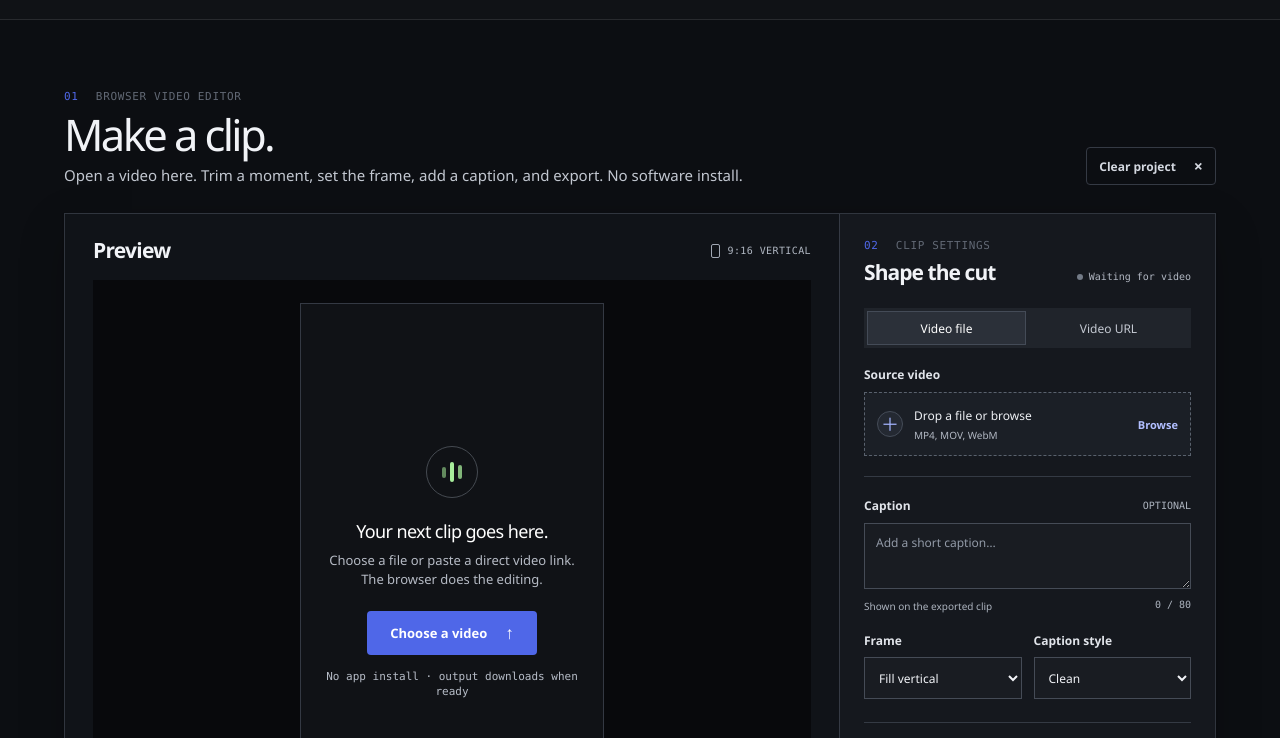
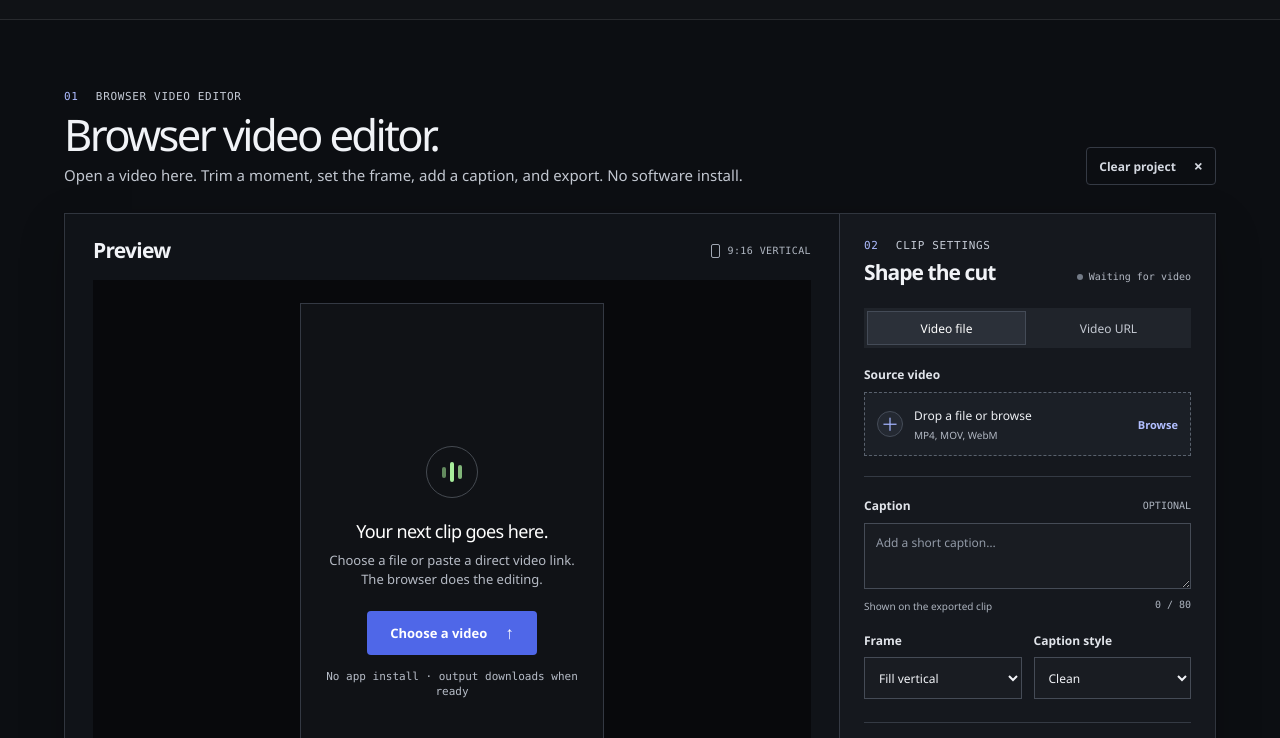
Before and after one commit to mark816p/supoclip-browser, a plain HTML site: page index.html in a window 1280 px wide. Shown: the part 48-786 px from the top of the page. Drawn offline with Linux system fonts and the light colour scheme.

Commit message:
Improve editor heading and dark label contrast

```diff
--- a/index.html
+++ b/index.html
@@ -32,7 +32,7 @@
       <div class="studio-head">
         <div>
           <p class="eyebrow"><span class="eyebrow-index">01</span> BROWSER VIDEO EDITOR</p>
-          <h1>Make a clip.</h1>
+          <h1>Browser video editor.</h1>
           <p class="intro">Open a video here. Trim a moment, set the frame, add a caption, and export. No software install.</p>
         </div>
         <button class="button button-quiet reset-button" id="resetButton" type="button" aria-label="Clear project" disabled>Clear project <span aria-hidden="true">×</span></button>
--- a/styles.css
+++ b/styles.css
@@ -267,6 +267,8 @@ progress::-moz-progress-bar { background: var(--accent); }
 html, body { background: var(--page); color: var(--ink); }
 button:focus-visible, a:focus-visible, input:focus-visible, textarea:focus-visible, select:focus-visible, label:focus-visible { outline-color: #91a5ff; }
 .skip-link { background: #f1f3f7; color: #101216; }
+.eyebrow { color: #c5cbd6; }
+.eyebrow-index { color: #adbbff; }
 .brand-light { color: #a4aab5; }
 .studio-head .intro { color: #c2c7d0; }
 .button-primary:disabled { border-color: #39415e; background: #242a3c; color: #bac5ff; }
```
